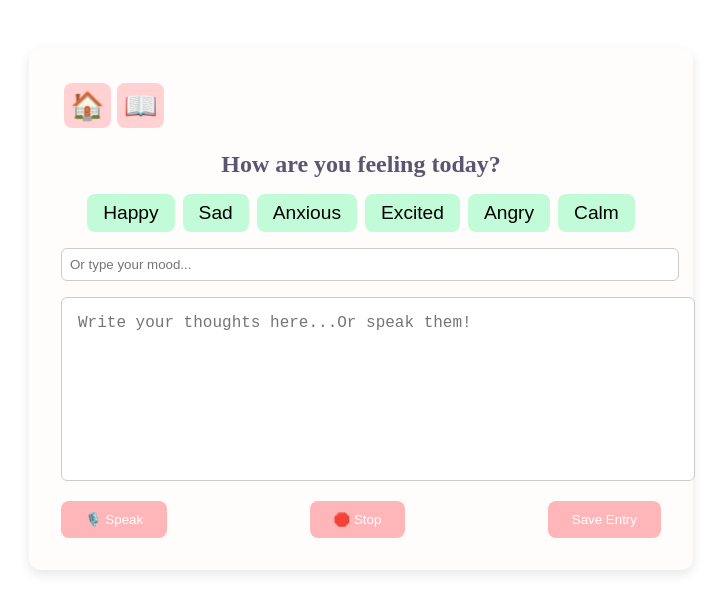
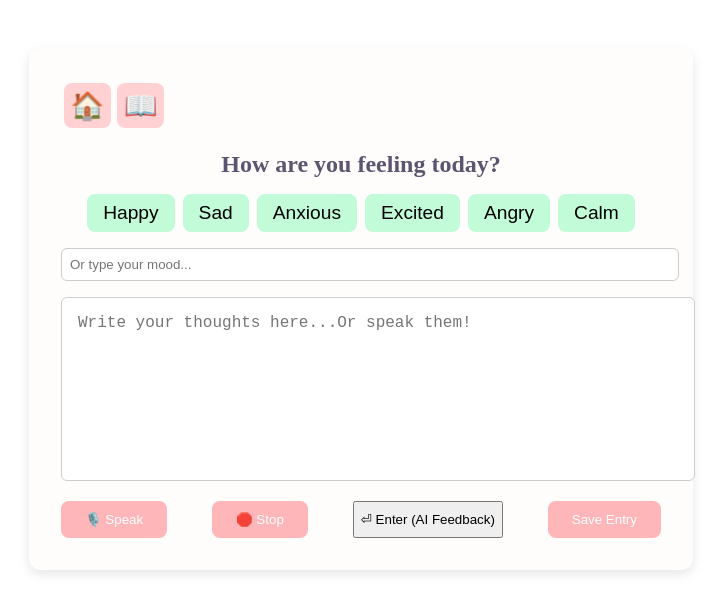
Before and after one commit to ShaynaMBarclay/vent2me, a React (Vite) app: page /journal in a window 1280 px wide. Shown: the top 612 px of the page, without its empty margins (279-1005 px from the left). Built offline with nearby package versions, Linux system fonts and the light colour scheme; the HTML template or start-up script is replaced by a standard one.

Commit message:
ai stuff

```diff
--- a/src/pages/Journal.jsx
+++ b/src/pages/Journal.jsx
@@ -1,4 +1,3 @@
-
 import { useState, useEffect, useRef } from 'react';
 import { useNavigate } from 'react-router-dom';
 import '../styles/Journal.css';
@@ -73,8 +72,28 @@ function Journal() {
     }
   };
 
+  // NEW: Just get AI feedback without saving
+  const handleAIPreview = async () => {
+    const mood = selectedMood || customMood.trim();
+    if (!mood || !entry.trim()) return;
+
+    try {
+      const res = await fetch('/.netlify/functions/ai-response', {
+        method: 'POST',
+        body: JSON.stringify({ entryText: entry.trim() }),
+      });
+
+      const data = await res.json();
+      setAiResponse(data.message);
+    } catch (error) {
+      console.error('AI preview failed:', error);
+      setAiResponse("Oops! Couldn't get a preview from the AI.");
+    }
+  };
+
   const handleSubmit = async (e) => {
     e.preventDefault();
+
     const mood = selectedMood || customMood.trim();
     if (!mood || !entry.trim()) return;
 
@@ -88,12 +107,15 @@ function Journal() {
     const existingEntries = JSON.parse(localStorage.getItem('journalEntries')) || [];
     localStorage.setItem('journalEntries', JSON.stringify([newEntry, ...existingEntries]));
 
-    // Send to AI function
     try {
       const res = await fetch('/.netlify/functions/ai-response', {
         method: 'POST',
+        headers: {
+          'Content-Type': 'application/json',
+        },
         body: JSON.stringify({ entryText: newEntry.text }),
       });
+
       const data = await res.json();
       setAiResponse(data.message);
     } catch (error) {
@@ -106,20 +128,14 @@ function Journal() {
     setEntry('');
   };
 
-
   return (
     <div className="journal-container">
       {/* Header with Home Button */}
       <div className="journal-header">
-        <button onClick={() => navigate('/')} className="journalhome-button">
-          🏠
-        </button>
-        <button onClick={() => navigate('/history')} className="history-button">
-        📖
-</button>
+        <button onClick={() => navigate('/')} className="journalhome-button">🏠</button>
+        <button onClick={() => navigate('/history')} className="history-button">📖</button>
         <h2>How are you feeling today?</h2>
       </div>
-
 
       {/* Mood Buttons */}
       <div className="mood-buttons">
@@ -173,6 +189,9 @@ function Journal() {
         <button onClick={stopListening} className="voice-button" disabled={!isListening}>
           🛑 Stop
         </button>
+        <button onClick={handleAIPreview} className="enter-button">
+          ⏎ Enter (AI Feedback)
+        </button>
         <button onClick={handleSubmit} className="submit-button">
           Save Entry
         </button>
```
Also changed, not shown: 2 other files (tests, documents, lock files or other folders). Lines whose indentation alone changed are shown as unchanged.
